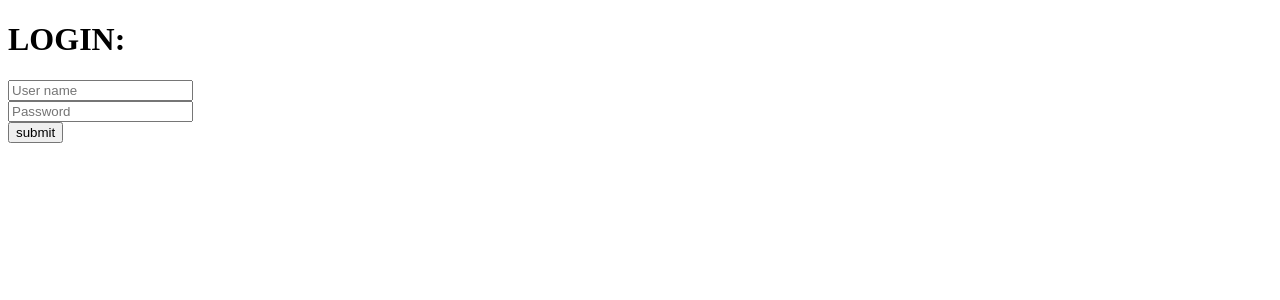
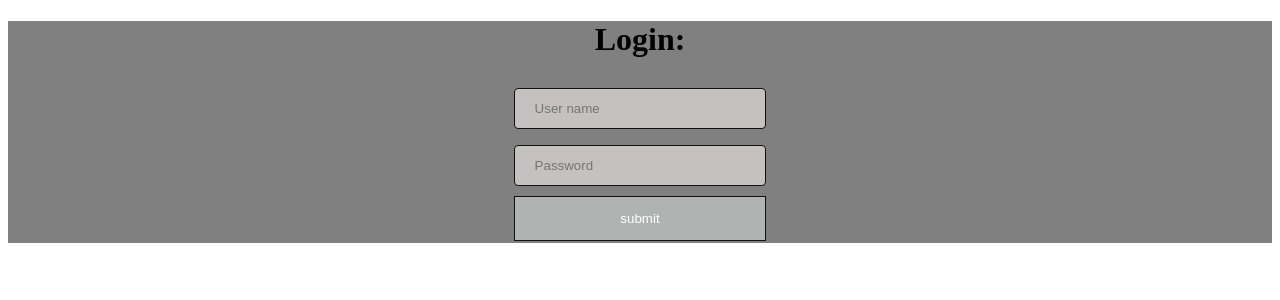
Before and after one commit to arnabbis/nuxt-project-1, a Nuxt app: page /Login in a window 1280 px wide. Shown: the top 300 px of the page. Built offline with nearby package versions, Linux system fonts and the light colour scheme.

Commit message:
new commit

```diff
--- a/db/db.json
+++ b/db/db.json
@@ -1,6 +1,10 @@
 {
     "users": [
-        {"username":"arnab","password":"arnab123"}
+        {"username":"arnab","password":"arnab123"},
+        {"username":"vikas","password":"vikas23"},
+        {"username":"hayat","password":"hayat@345"},
+        {"username":"amit","password":"amit123"},
+        {"username":"vaibav","password":"vaibhav123"}
     ]
 
   }
--- a/pages/Login.vue
+++ b/pages/Login.vue
@@ -1,12 +1,73 @@
 <template>
 <div id="login">
-    <h1>LOGIN:</h1>
-    <form method="post" @submit="signUp">
+    <h1>Login:</h1>
+    <form method="post">
         <input type="text" placeholder="User name" v-model="username" id="name"><br>
 
         <input type="password" placeholder="Password" v-model="password" id="password"><br>
 
-        <button type="submit" @click="signUp">submit</button>
+        <button type="submit" @click="login">submit</button>
     </form>
 </div>
 </template>
+<script>
+import axios from "axios"
+export default{
+    name:"login",
+    data(){
+        return{
+            username:"",
+            password:""
+        }
+    },
+    methods:{
+        async login(){
+            let result=await axios.get(
+                `http://localhost:3000/users?username=${this.username}&password=${this.password}`
+            );
+            if(result.status==200&& result.data.length>0){
+                this.$router.push({name:"bucket"})
+            }
+            else{
+                alert("please enter correct username and password")
+            }
+            //console.log(result)
+            }
+            // console.log(this.email,this.password)
+    }
+}
+</script>
+<style scoped>
+div {
+    text-align: center;
+    width: 100%;
+    margin: 0 auto;
+    padding: 0px;
+    background-color: grey;
+    /* margin: 20; */
+    /* padding: 45pc; */
+}
+
+input[type=text],
+input[type=password] {
+    background-color: rgb(197, 193, 193);
+    width: 20%;
+    padding: 12px 20px;
+    border-radius: 4px;
+    margin: 8px 2px;
+    display: inline-block;
+    border: 1px solid rgb(17, 17, 17);
+    box-sizing: border-box;
+}
+
+button {
+    background-color: #afb4b2;
+    color: white;
+    padding: 14px;
+    margin: 2px;
+    border: 1px solid rgb(17, 17, 17);
+    cursor: pointer;
+    width: 20%;
+
+}
+</style>
--- /dev/null
+++ b/pages/bucket.vue
@@ -0,0 +1,18 @@
+<template>
+  <div class="topnav">
+  <a class="active" href="#home">Home</a>
+  <a href="#news">News</a>
+  <a href="#contact">Contact</a>
+  <a href="#about">About</a>
+</div>
+</template>
+
+<script>
+export default {
+
+}
+</script>
+
+<style>
+
+</style>
--- a/pages/signUp.vue
+++ b/pages/signUp.vue
@@ -1,6 +1,6 @@
 <template>
 <div id="login">
-    <h1>LOGIN:</h1>
+    <h1>SignUp:</h1>
     <form method="post" @submit="signUp">
         <input type="text" placeholder="User name" v-model="username" id="name"><br>
 
```
Also changed, not shown: pages/index.vue (added, +13 -0 lines).
